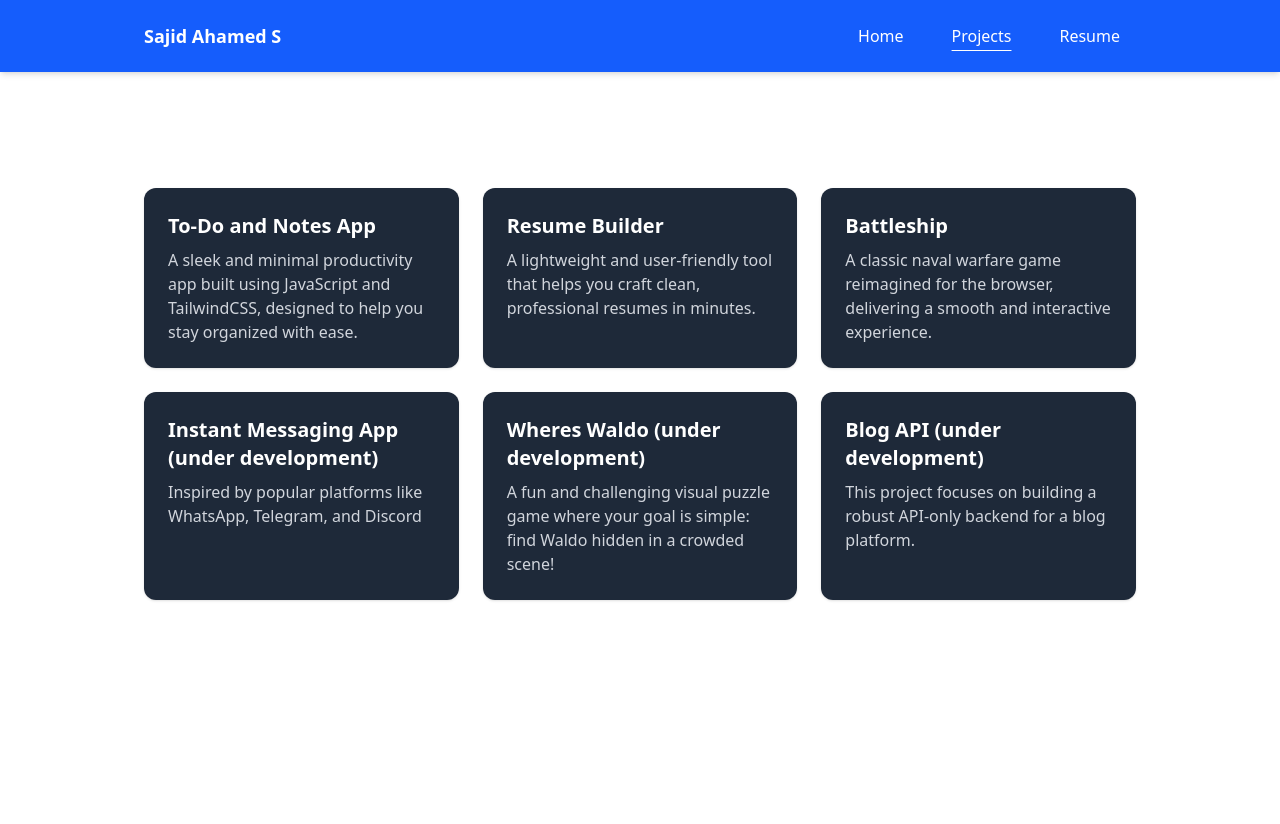
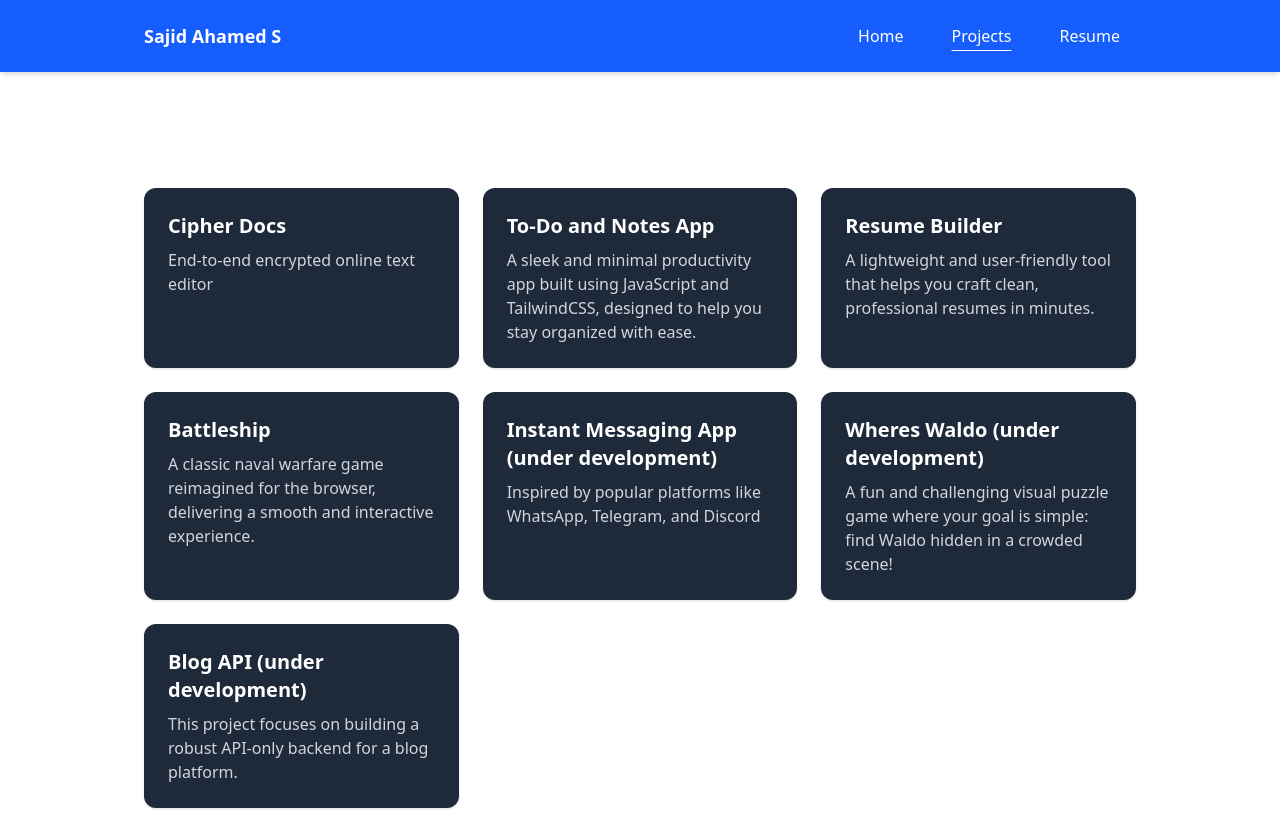
Before and after one commit to sajidahamed-git/my-page, a React (Vite) app: page /projects in a window 1280 px wide. Before the commit the page ends 800 px from the top, so only its background shows below. Built offline with nearby package versions, Linux system fonts and the light colour scheme.

Commit message:
project added

```diff
--- a/src/pages/Projects.jsx
+++ b/src/pages/Projects.jsx
@@ -1,5 +1,10 @@
 export default function Projects() {
     const projects = [
+            {
+        title: "Cipher Docs",
+        description: "End-to-end encrypted online text editor ",
+        url: "https://cipherdocs.sajidahamed.com",
+      },
       {
         title: "To-Do and Notes App",
         description: "A sleek and minimal productivity app built using JavaScript and TailwindCSS, designed to help you stay organized with ease.",
```
Also changed, not shown: 1 other file (tests, documents, lock files or other folders).
